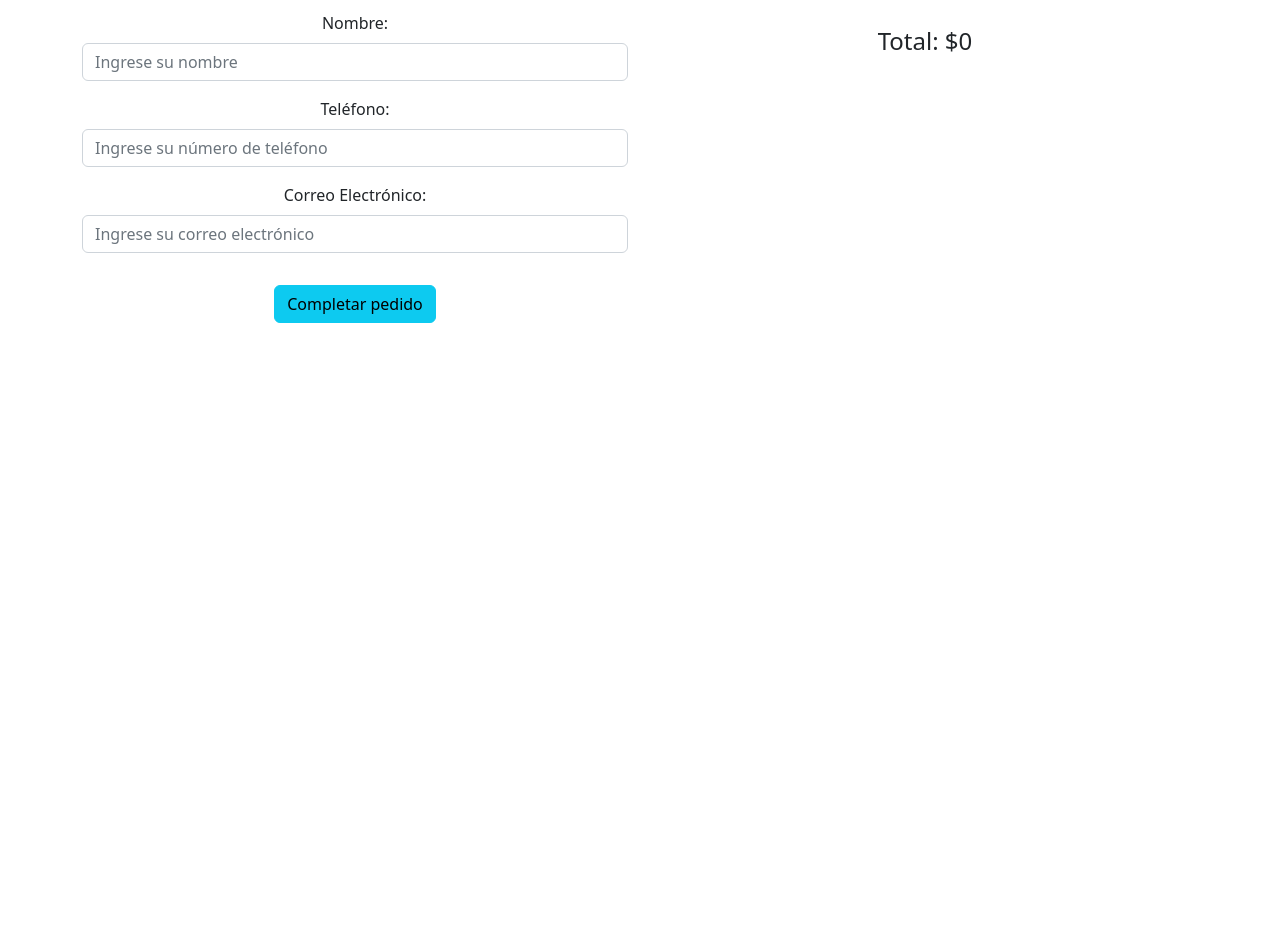
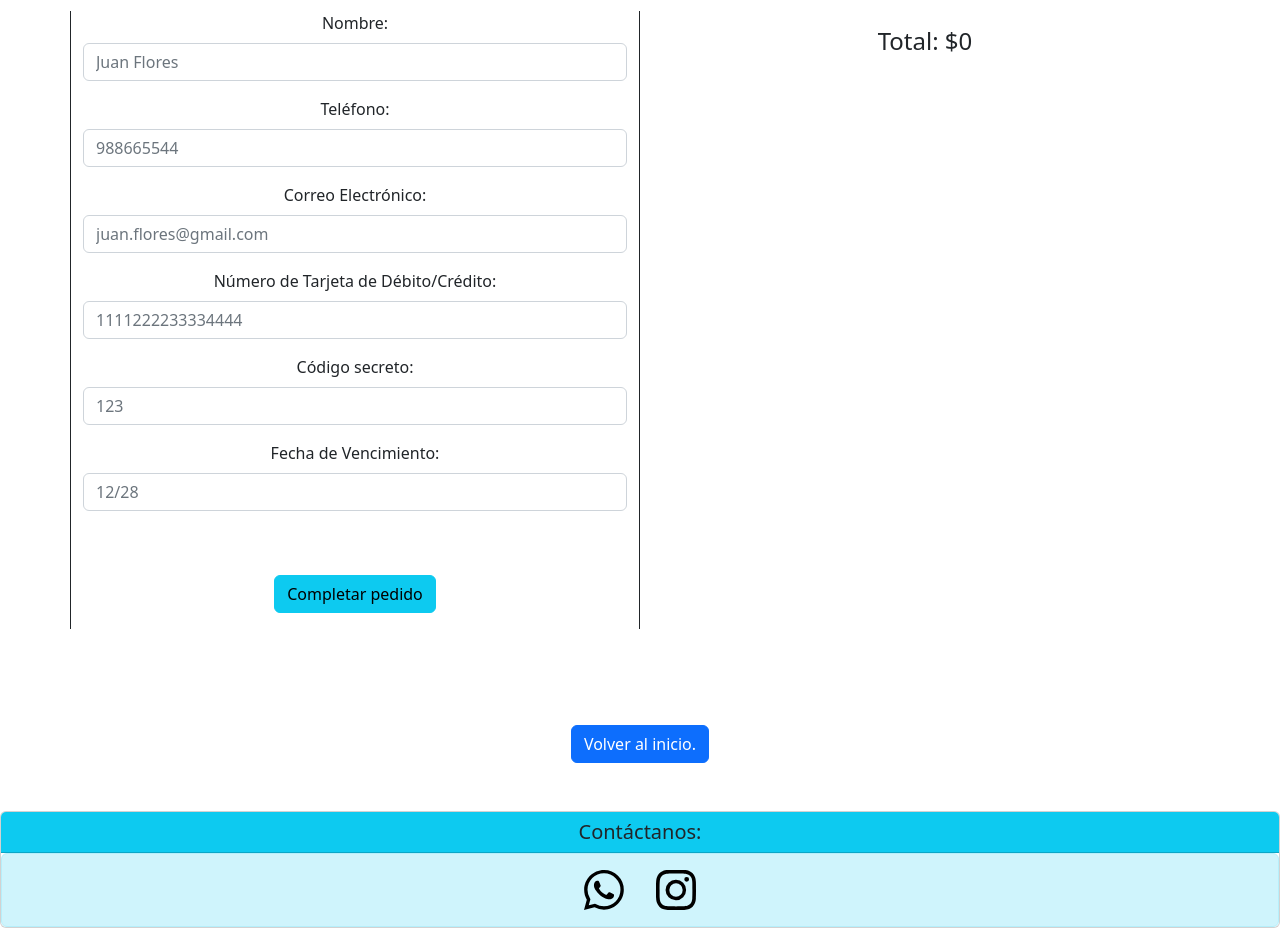
Before and after one commit to Suga142/ritsu-store, a React (Create React App) app: page /checkout in a window 1280 px wide. Shown: the part 100-1028 px from the top of the page. Before the commit the page ends 800 px from the top, so only its background shows below. Built offline with nearby package versions, Linux system fonts and the light colour scheme.

Commit message:
agregué footer y estilos al checkout

```diff
--- a/src/App.jsx
+++ b/src/App.jsx
@@ -4,6 +4,7 @@ import { Cart } from "./components/Cart";
 import Checkout from "./components/Checkout";
 import {CartContextProvider} from "./components/context/CartContext";
 import Error404 from "./components/Error404";
+import Footer from "./components/Footer";
 import ItemDetailContainer from "./components/ItemDetailContainer";
 import ItemListContainer from "./components/ItemListContainer";
 import NavBar from "./components/NavBar";
@@ -26,6 +27,7 @@ const App = () => {
                     <Route exact path={"/checkout"} element={<Checkout/>} />
                     <Route exact path={"*"} element={<Error404 />} />
                 </Routes>
+                <Footer/>
             </BrowserRouter>
         </CartContextProvider>
     )
--- a/src/components/Cart.jsx
+++ b/src/components/Cart.jsx
@@ -33,13 +33,13 @@ const Cart = () => {
                 <h5 className="alert alert-info" role="alert">Aún no agregas ningún producto.</h5>
                 :
                 <div className="container">
-                    <div className="col-md-12 mt-2 pb-3">
-                        <h4>Total: ${totalPrice()}</h4>
+                    <div className="col-md-12 mt-3 mb-4">
+                        <h4 className="mb-4">Total: ${totalPrice()}</h4>
                         <button type="button" className="btn btn-danger" onClick={cleanCart}>Vaciar carrito</button>
                     </div>
                     <div className="col-md-12 pb-1">
                         <Link to={"/checkout"}>
-                            <button type="button" className="btn btn-info">
+                            <button type="button" className="btn btn-info mb-3">
                                 Finalizar compra.
                             </button>
                         </Link>
--- a/src/components/Checkout.jsx
+++ b/src/components/Checkout.jsx
@@ -1,20 +1,24 @@
 import { addDoc, getFirestore, collection } from "firebase/firestore";
 import React from "react";
 import { useState } from "react";
+import { Link } from "react-router-dom";
 import { useCartContext } from "./context/CartContext";
 
 const Checkout = () => {
-    const { cartList, totalPrice } = useCartContext();
+    const { cartList, totalPrice, cleanCart } = useCartContext();
 
     const [nombre, setNombre] = useState("");
     const [telefono, setTelefono] = useState("");
     const [correo, setCorreo] = useState("");
+    const [tarjeta, setTarjeta] = useState("");
+    const [codigo, setCodigo] = useState("");
+    const [fV, setFV] = useState("");
     const [orderId, setOrderId] = useState("");
 
     const createOrder = () => {
         const fecha = new Date();
         const order = {
-            buyer: {nombre:nombre, telefono:telefono, correo:correo},
+            buyer: {nombre:nombre, telefono:telefono, correo:correo, tarjeta:tarjeta, codigo:codigo, fV:fV},
             items: cartList.map(item => ({id:item.id, title:item.name, price: item.price})),
             total: totalPrice(),
             orderDate: `${fecha.getFullYear()}-${fecha.getMonth() + 1}-${fecha.getDate()} ${fecha.getHours()}:${fecha.getMinutes()}:${fecha.getSeconds()}`
@@ -24,6 +28,7 @@ const Checkout = () => {
         const ordersCollection = collection(db, "orders");
         addDoc(ordersCollection, order).then((snapShot) => {
             setOrderId(snapShot.id);
+            cleanCart();
         });
 
     }
@@ -31,21 +36,35 @@ const Checkout = () => {
     return (
         <div className="container text-center">
             <div className="row my-5">
-                <div className="col-md-6">
+                <div className="col-md-6 border border-dark border-top-0 border-bottom-0">
                     <form>
                         <div className="mb-3">
                             <label for="nombre" className="form-label">Nombre:</label>
-                            <input type="text" className="form-control" placeholder="Ingrese su nombre" onInput={(e) => {setNombre(e.target.value)}} />
+                            <input type="text" className="form-control" placeholder="Juan Flores" onInput={(e) => {setNombre(e.target.value)}} />
                         </div>
                         <div className="mb-3">
                             <label for="telefono" className="form-label">Teléfono:</label>
-                            <input type="text" className="form-control" placeholder="Ingrese su número de teléfono" onInput={(e) => {setTelefono(e.target.value)}} />
+                            <input type="text" className="form-control" maxLength="9" placeholder="988665544" onInput={(e) => {setTelefono(e.target.value)}} />
                         </div>
                         <div className="mb-3">
                             <label for="correo" className="form-label">Correo Electrónico:</label>
-                            <input type="text" className="form-control" placeholder="Ingrese su correo electrónico" onInput={(e) => {setCorreo(e.target.value)}} />
+                            <input type="text" className="form-control" placeholder="juan.flores@gmail.com" onInput={(e) => {setCorreo(e.target.value)}} />
                         </div>
-                        <button type="button" className="btn btn-info mt-3" onClick={createOrder}>Completar pedido</button>
+                        <div className="mb-3">
+                            <label for="tarjeta" className="form-label">Número de Tarjeta de Débito/Crédito:</label>
+                            <input type="text" className="form-control" maxLength="16" placeholder="1111222233334444" onInput={(e) => {setTarjeta(e.target.value)}} />
+                        </div>
+                        <div className="mb-3">
+                            <label for="codigo" className="form-label">Código secreto:</label>
+                            <input type="text" className="form-control" maxLength="3" placeholder="123" onInput={(e) => {setCodigo(e.target.value)}} />
+                        </div>
+                        <div className="mb-3">
+                            <label for="fv" className="form-label">Fecha de Vencimiento:</label>
+                            <input type="text" className="form-control" maxLength="5" placeholder="12/28" onInput={(e) => {setFV(e.target.value)}} />
+                        </div>
+
+                        <button type="button" className="btn btn-info mt-5 mb-3" onClick={createOrder}>Completar pedido</button>
+
                     </form>
                 </div>
                 <div className="col-md-6">
@@ -79,6 +98,9 @@ const Checkout = () => {
                     }
                 </div>
             </div>
+            <div className="text-center">
+                <button type="button" className="btn btn-primary mt-5 mb-5"><Link className="text-decoration-none text-reset" to={"/"}>Volver al inicio.</Link></button>
+            </div>
         </div>
     )
 }
--- /dev/null
+++ b/src/components/Footer.jsx
@@ -0,0 +1,24 @@
+import React from "react";
+
+const Footer = () => {
+
+
+    return (
+        <div>
+            <div className="card text-center">
+                <h5 className="card-header bg-info">Contáctanos:</h5>
+                <div className="card-body alert alert-info m-0">
+                    <a rel="noreferrer" target="_blank" href="https://www.instagram.com/ritsu.store/" className="pe-3">
+                        <img src="/img/whatsapp.svg" alt="WhatsappIcon" width="40px" />
+                    </a>
+                    <a rel="noreferrer" target="_blank" href="https://www.instagram.com/ritsu.store/" className="ps-3">
+                        <img src="/img/instagram.svg" alt="InstagramIcon" width="40px" />
+                    </a>
+                </div>
+            </div>
+        </div>
+
+    )
+}
+
+export default Footer;
```
Also changed, not shown: src/components/ItemListContainer.jsx (+4 -4 lines), public/img/instagram.svg (added), public/img/whatsapp.svg (added).
